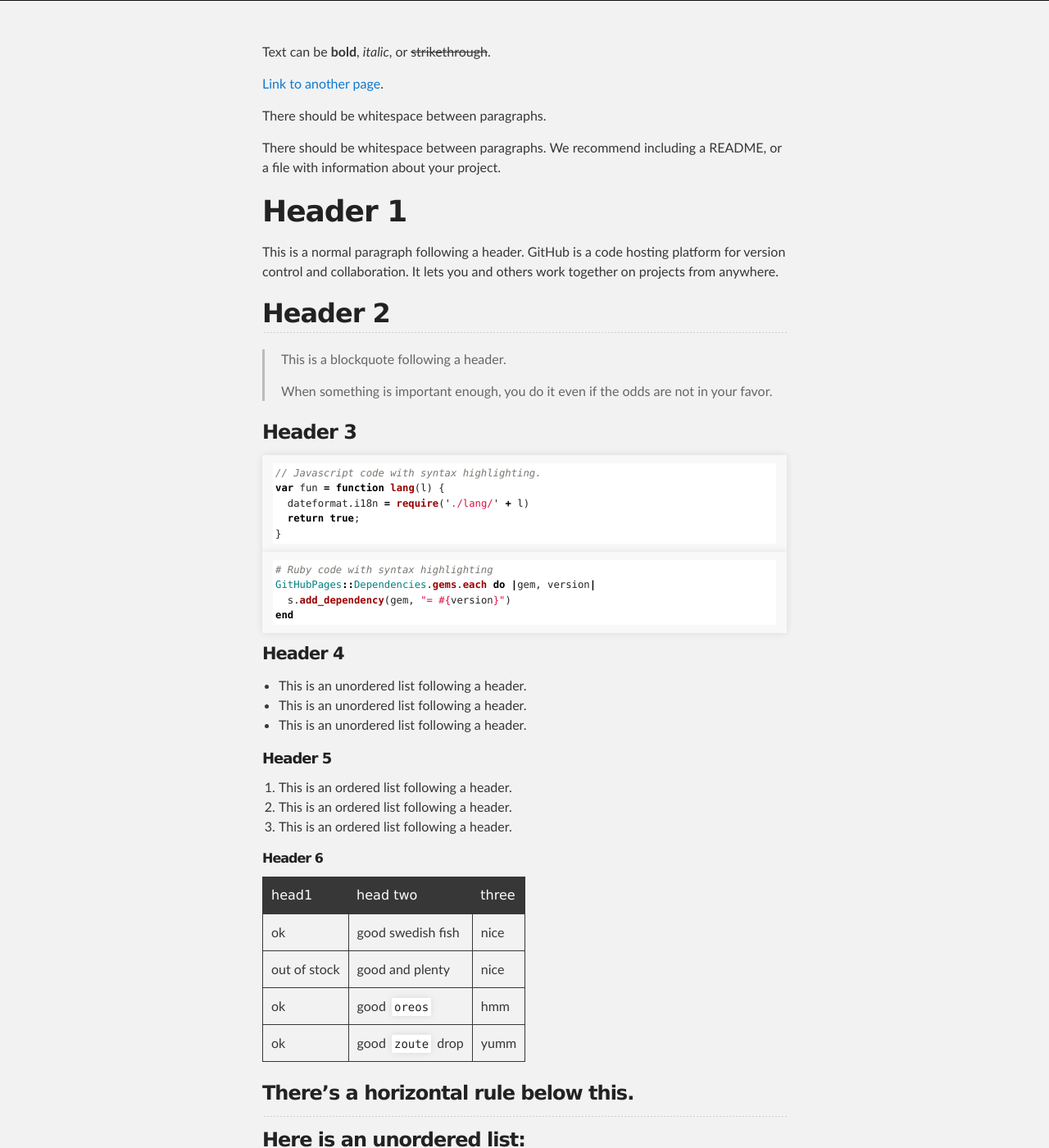
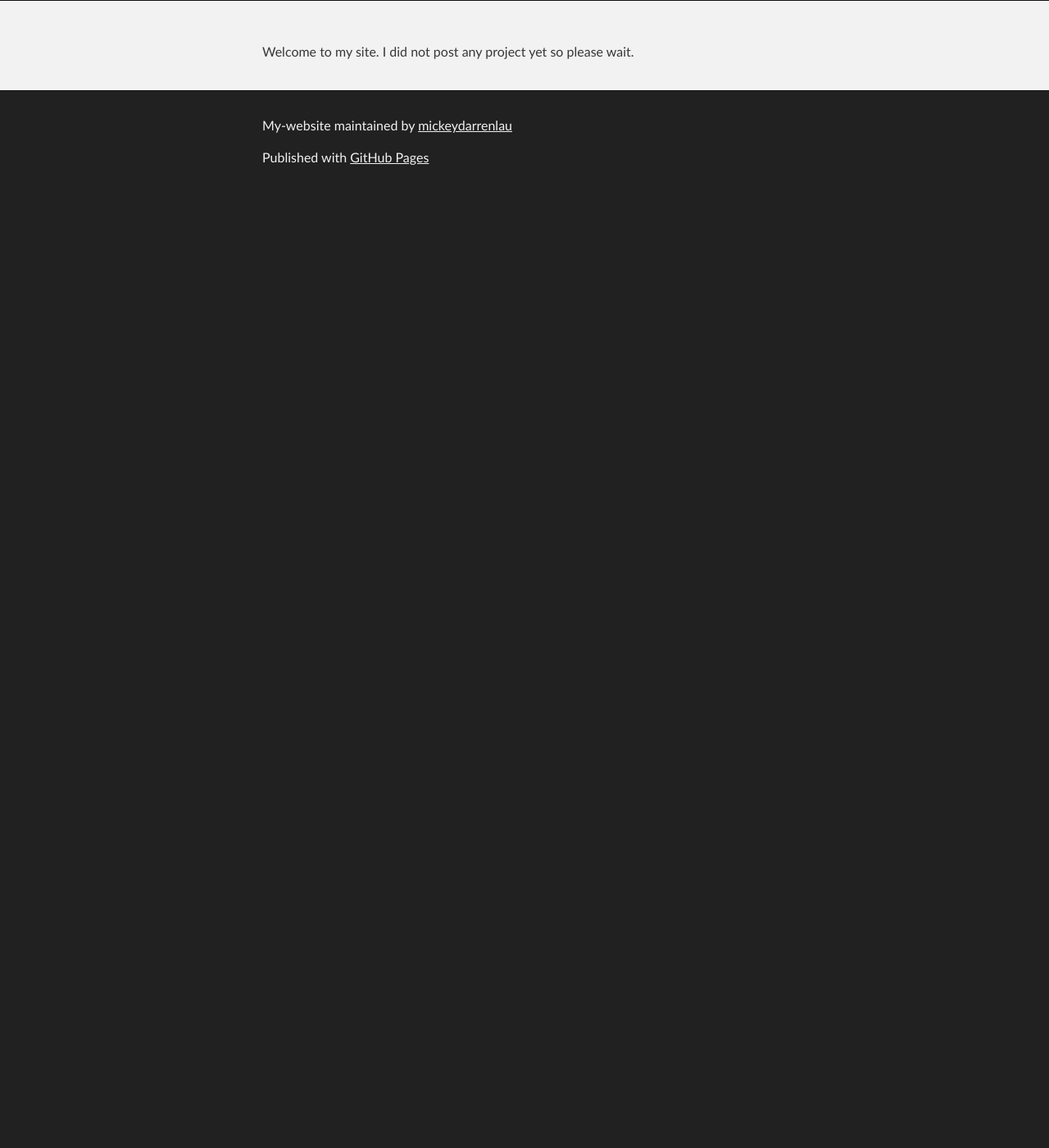
Before and after one commit to mickeydarrenlau/My-website, a Jekyll site: the page built from index.md, in a window 1280 px wide and 1400 px high. Shown: the whole window at 82% size. Built offline with Jekyll 4.4.1, drawn with Linux system fonts in a browser that asks for light colours; a script that is not in the unit is left out; some of the changed text lies outside the part shown.

Commit message:
Update index.md

````diff
--- a/index.md
+++ b/index.md
@@ -2,122 +2,5 @@
 layout: default
 ---
 
-Text can be **bold**, _italic_, or ~~strikethrough~~.
-
-[Link to another page](./another-page.html).
-
-There should be whitespace between paragraphs.
-
-There should be whitespace between paragraphs. We recommend including a README, or a file with information about your project.
-
-# Header 1
-
-This is a normal paragraph following a header. GitHub is a code hosting platform for version control and collaboration. It lets you and others work together on projects from anywhere.
-
-## Header 2
-
-> This is a blockquote following a header.
->
-> When something is important enough, you do it even if the odds are not in your favor.
-
-### Header 3
-
-```js
-// Javascript code with syntax highlighting.
-var fun = function lang(l) {
-  dateformat.i18n = require('./lang/' + l)
-  return true;
-}
-```
-
-```ruby
-# Ruby code with syntax highlighting
-GitHubPages::Dependencies.gems.each do |gem, version|
-  s.add_dependency(gem, "= #{version}")
-end
-```
-
-#### Header 4
-
-*   This is an unordered list following a header.
-*   This is an unordered list following a header.
-*   This is an unordered list following a header.
-
-##### Header 5
-
-1.  This is an ordered list following a header.
-2.  This is an ordered list following a header.
-3.  This is an ordered list following a header.
-
-###### Header 6
-
-| head1        | head two          | three |
-|:-------------|:------------------|:------|
-| ok           | good swedish fish | nice  |
-| out of stock | good and plenty   | nice  |
-| ok           | good `oreos`      | hmm   |
-| ok           | good `zoute` drop | yumm  |
-
-### There's a horizontal rule below this.
-
-* * *
-
-### Here is an unordered list:
-
-*   Item foo
-*   Item bar
-*   Item baz
-*   Item zip
-
-### And an ordered list:
-
-1.  Item one
-1.  Item two
-1.  Item three
-1.  Item four
-
-### And a nested list:
-
-- level 1 item
-  - level 2 item
-  - level 2 item
-    - level 3 item
-    - level 3 item
-- level 1 item
-  - level 2 item
-  - level 2 item
-  - level 2 item
-- level 1 item
-  - level 2 item
-  - level 2 item
-- level 1 item
-
-### Small image
-
-![Octocat](https://github.githubassets.com/images/icons/emoji/octocat.png)
-
-### Large image
-
-![Branching](https://guides.github.com/activities/hello-world/branching.png)
-
-
-### Definition lists can be used with HTML syntax.
-
-<dl>
-<dt>Name</dt>
-<dd>Godzilla</dd>
-<dt>Born</dt>
-<dd>1952</dd>
-<dt>Birthplace</dt>
-<dd>Japan</dd>
-<dt>Color</dt>
-<dd>Green</dd>
-</dl>
-
-```
-Long, single-line code blocks should not wrap. They should horizontally scroll if they are too long. This line should be long enough to demonstrate this.
-```
-
-```
-The final element.
-```
+Welcome to my site.
+I did not post any project yet so please wait.
````
